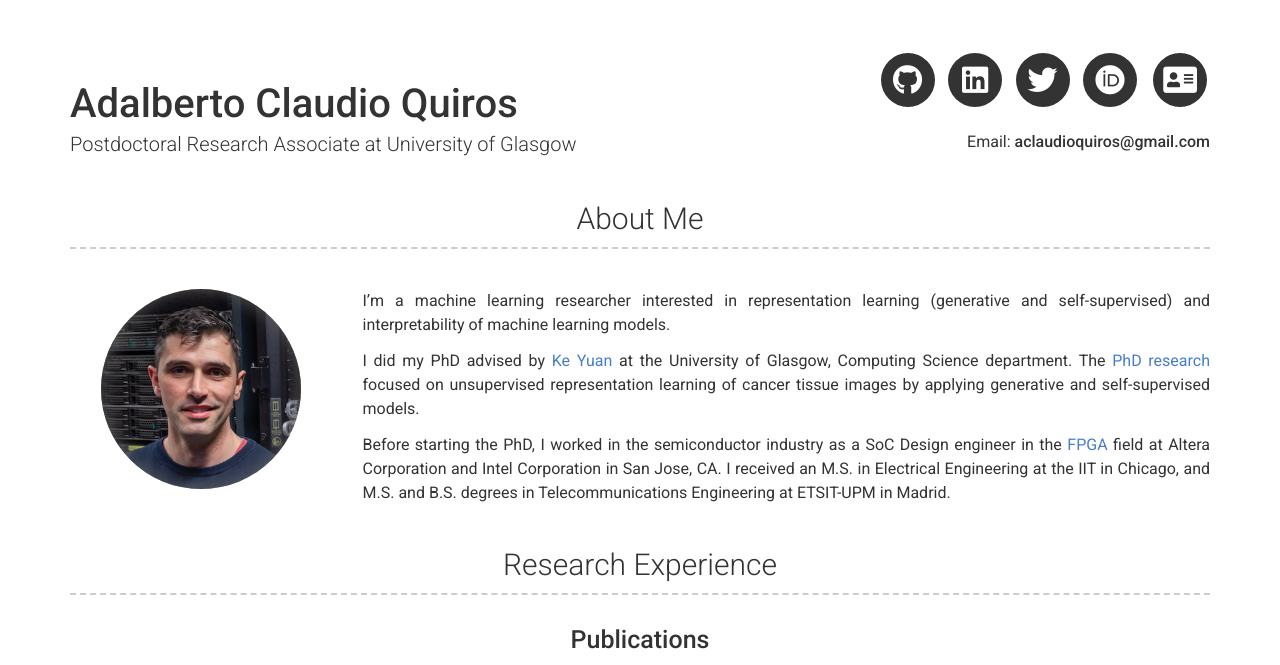
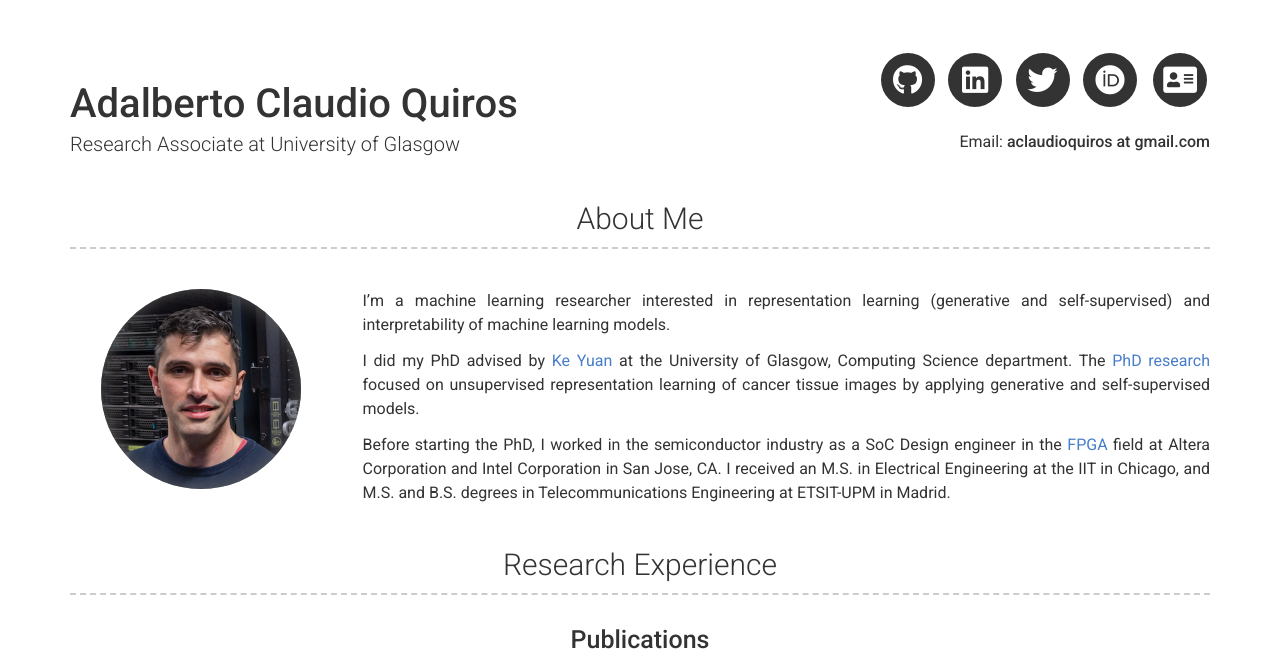
Before and after one commit to AdalbertoCq/adalbertocq.github.io, a Jekyll site: the page built from index.md, in a window 1280 px wide and 900 px high, cut to the strip 0-665 px from the top of the window. Built offline with Jekyll 4.4.1, drawn with Linux system fonts in a browser that asks for light colours; nearby versions of some CDN libraries; some of the changed text lies outside the part shown.

Commit message:
update front page

```diff
--- a/_config.yml
+++ b/_config.yml
@@ -4,8 +4,8 @@ repository: AdalbertoCq/adalbertocq.github.io
 
 # Personal info
 name: "Adalberto Claudio Quiros"
-title: "Postdoctoral Research Associate at University of Glasgow"
-email: "aclaudioquiros@gmail.com"
+title: "Research Associate at University of Glasgow"
+email: "aclaudioquiros at gmail.com"
 # phone: "+44 7305 238105"
 # website: Your website (eg. https://google.com)(optional)
 
```
